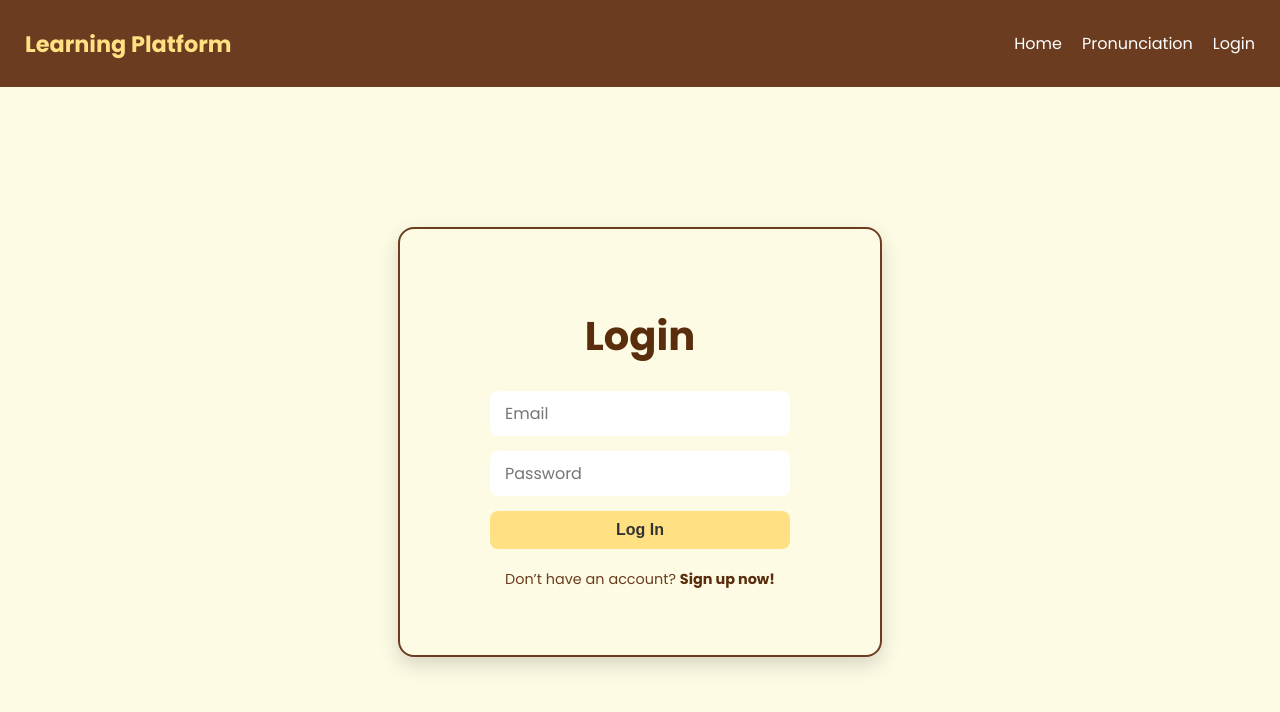
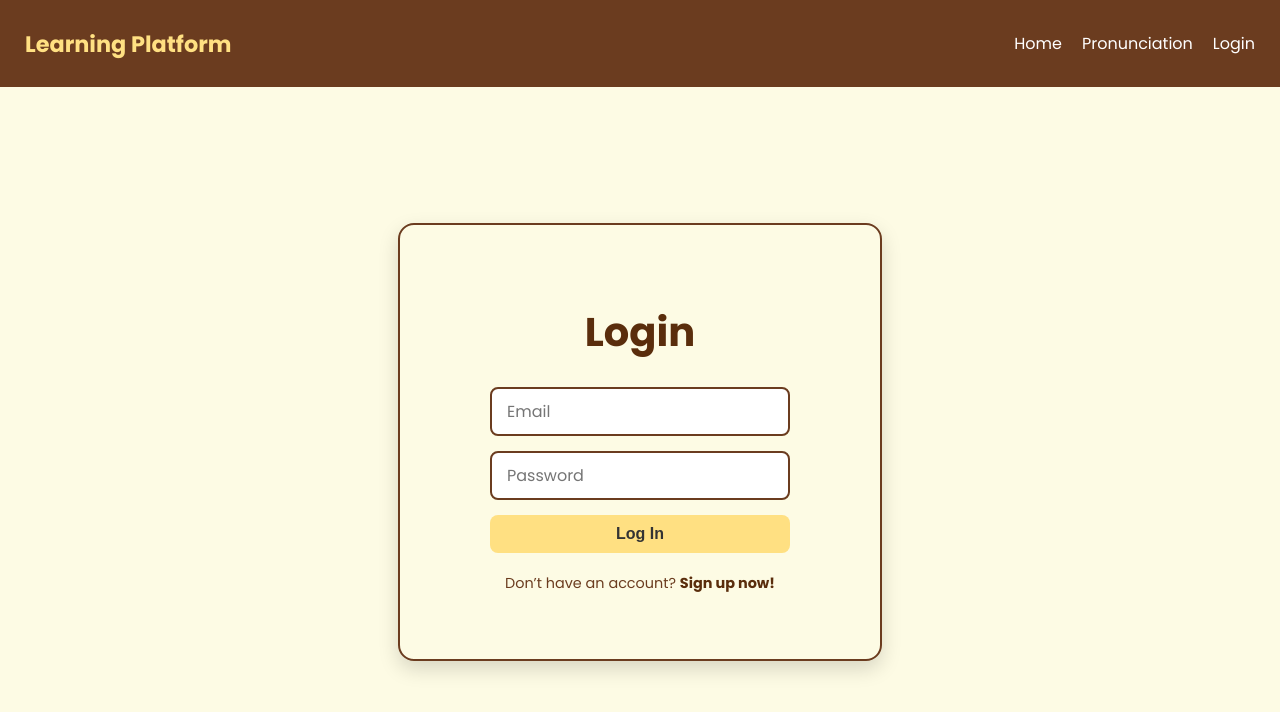
Before and after one commit to ikteng/chinese-learning-hub, a React (Vite) app in the folder learning-hub/: page /login in a window 1280 px wide. Shown: the top 712 px of the page. Built offline with nearby package versions, Linux system fonts and the light colour scheme.

Commit message:
Update Login.css

```diff
--- a/learning-hub/src/pages/Login.css
+++ b/learning-hub/src/pages/Login.css
@@ -39,14 +39,14 @@
 .login-input {
   padding: 10px 15px;
   font-size: 1rem;
-  border: 2px solid var(--color-primary);
+  border: 2px solid var(--color-brown);
   border-radius: 8px;
   outline: none;
   font-family: "Poppins", sans-serif;
 }
 
 .login-input:focus {
-  border-color: var(--color-secondary);
+  border-color: var(--color-dark-brown);
 }
 
 .login-button {
```
